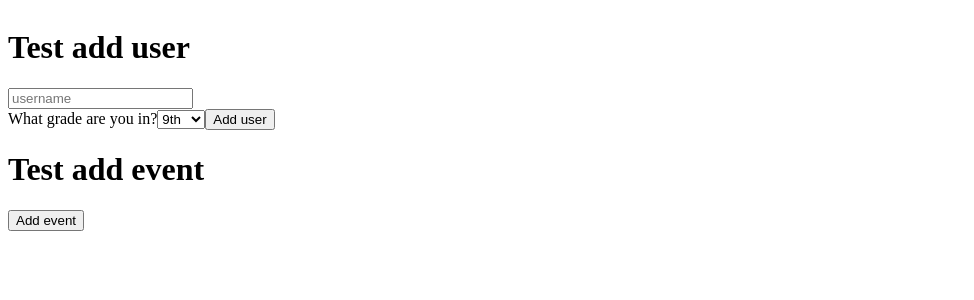
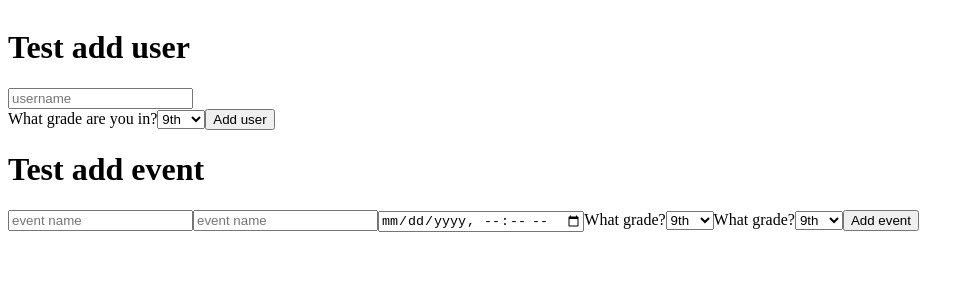
Before and after one commit to VeressIris/itec2025, a Next.js app in the folder itec2025-frontend/: page /testing in a window 1280 px wide. Shown: the top 300 px of the page, without its empty margins (0-974 px from the left). Built offline with nearby package versions, Linux system fonts and the light colour scheme; no server answers.

Commit message:
fixed backend cred?

```diff
--- a/itec2025-frontend/src/pages/testing.tsx
+++ b/itec2025-frontend/src/pages/testing.tsx
@@ -1,10 +1,11 @@
+import { useAuth } from "@clerk/nextjs";
+
 export default function Test() {
-  //   async function addUser() {
-  //   }
+  const { getToken } = useAuth();
   return (
     <div>
       <h1>Test add user</h1>
-      <form>
+      <form id="userForm">
         <input
           type="text"
           name="username"
@@ -21,17 +22,22 @@ export default function Test() {
         </select>
         <button
           type="submit"
-          onClick={(e) => {
+          onClick={async (e) => {
             e.preventDefault();
-            const form = e.target as HTMLFormElement;
+
+            const form = document.getElementById("userForm") as HTMLFormElement;
             const formData = new FormData(form);
             const data = Object.fromEntries(formData.entries());
+
+            const token = await getToken();
+            console.log(token);
             fetch("https://itec2025.onrender.com/addUser", {
               method: "POST",
               headers: {
                 "Content-Type": "application/json",
+                Authorization: `Bearer ${token}`,
               },
-              body: JSON.stringify({...data}),
+              body: JSON.stringify({ data }),
             }).then((response) => {
               if (response.ok) {
                 console.log("User added successfully");
@@ -45,7 +51,36 @@ export default function Test() {
         </button>
       </form>
       <h1>Test add event</h1>
-      <button>Add event</button>
+      <form id="eventForm">
+        <input
+          type="text"
+          name="title"
+          placeholder="event name"
+          required
+        ></input>
+        <input
+          type="text"
+          name="description"
+          placeholder="event name"
+          required
+        ></input>
+        <input type="datetime-local" name="date" required></input>
+        <label>What grade?</label>
+        <select name="grade" id="grade" required>
+          <option value="9">9th</option>
+          <option value="10">10th</option>
+          <option value="11">11th</option>
+          <option value="12">12th</option>
+        </select>
+        <label>What grade?</label>
+        <select name="grade" id="grade" required>
+          <option value="9">9th</option>
+          <option value="10">10th</option>
+          <option value="11">11th</option>
+          <option value="12">12th</option>
+        </select>
+        <button type="submit">Add event</button>
+      </form>
     </div>
   );
 }
```
Also changed, not shown: 1 other file (tests, documents, lock files or other folders).
